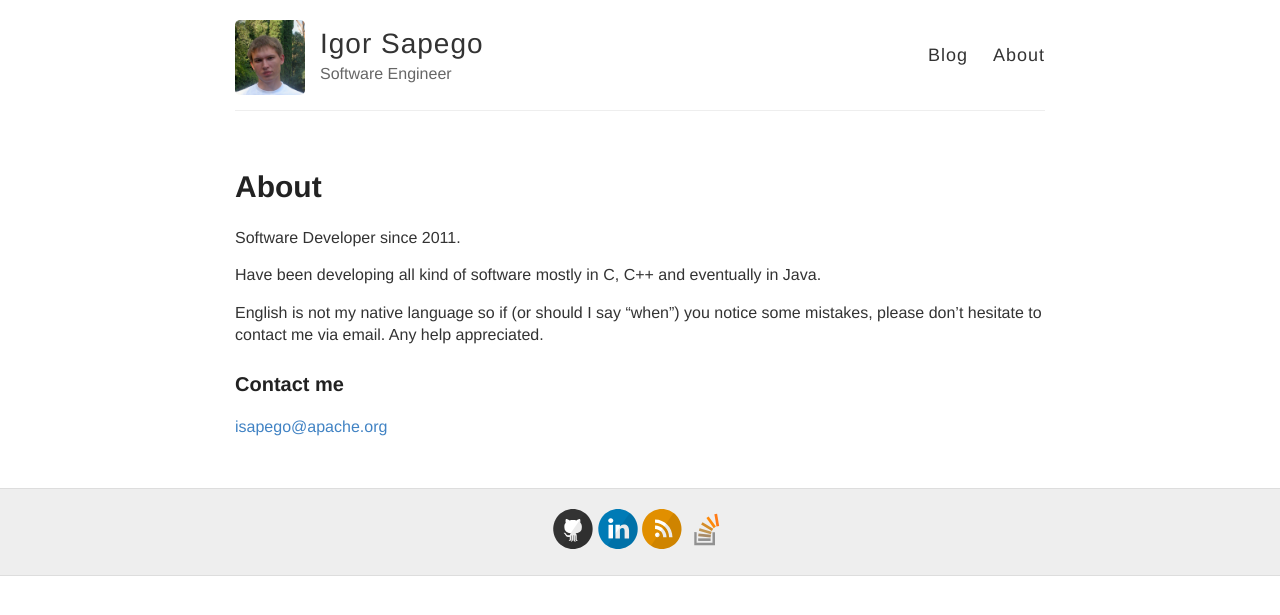
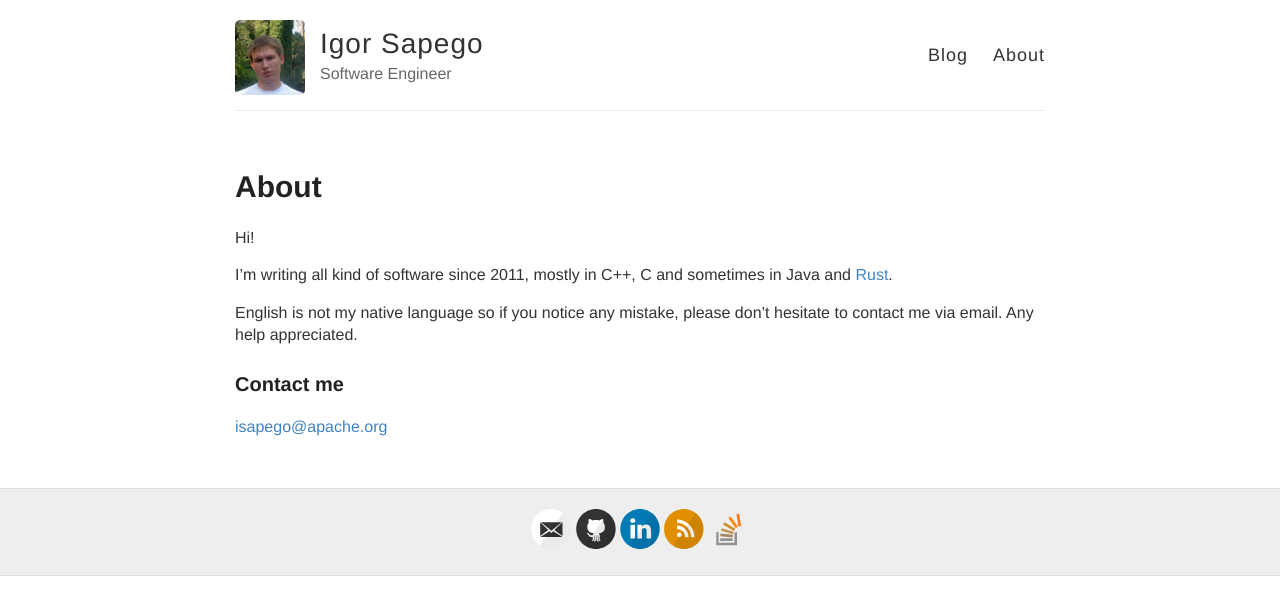
Before and after one commit to isapego/isapego.github.io, a Jekyll site: the page built from about.md, in a window 1280 px wide. Shown: the top 615 px of the page. Built offline with Jekyll 4.4.1, drawn with Linux system fonts in a browser that asks for light colours.

Commit message:
Add email. Change "About" page

```diff
--- a/_config.yml
+++ b/_config.yml
@@ -18,7 +18,7 @@ avatar: https://raw.githubusercontent.com/isapego/isapego.github.io/master/image
 # Includes an icon in the footer for each username you enter
 footer-links:
   dribbble:
-  email:
+  email: isapego@apache.org
   facebook:
   flickr:
   github: isapego
@@ -41,7 +41,7 @@ google_analytics:
 
 # Your website URL (e.g. http://barryclark.github.io or http://www.barryclark.co)
 # Used for Sitemap.xml and your RSS feed
-url: isapego.github.io
+url: https://isapego.github.io
 
 # If you're hosting your site at a Project repository on GitHub pages
 # (http://yourusername.github.io/repository-name)
--- a/about.md
+++ b/about.md
@@ -4,11 +4,11 @@ title: About
 permalink: /about/
 ---
 
-Software Developer since 2011.
+Hi!
 
-Have been developing all kind of software mostly in C, C++ and eventually in Java.
+I'm writing all kind of software since 2011, mostly in C++, C and sometimes in Java and [Rust](https://www.rust-lang.org).
 
-English is not my native language so if (or should I say "when") you notice some mistakes, please don't hesitate to contact me via email. Any help appreciated.
+English is not my native language so if you notice any mistake, please don't hesitate to contact me via email. Any help appreciated.
 
 ### Contact me
 
```
